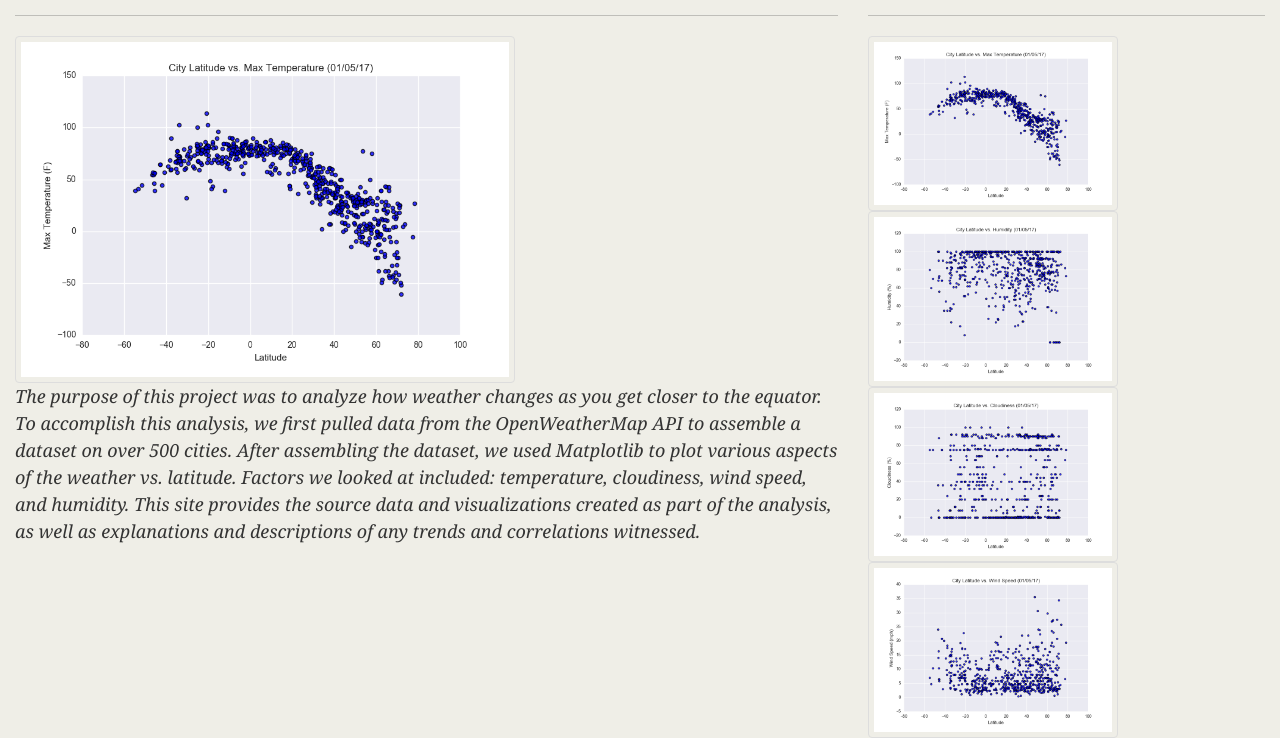
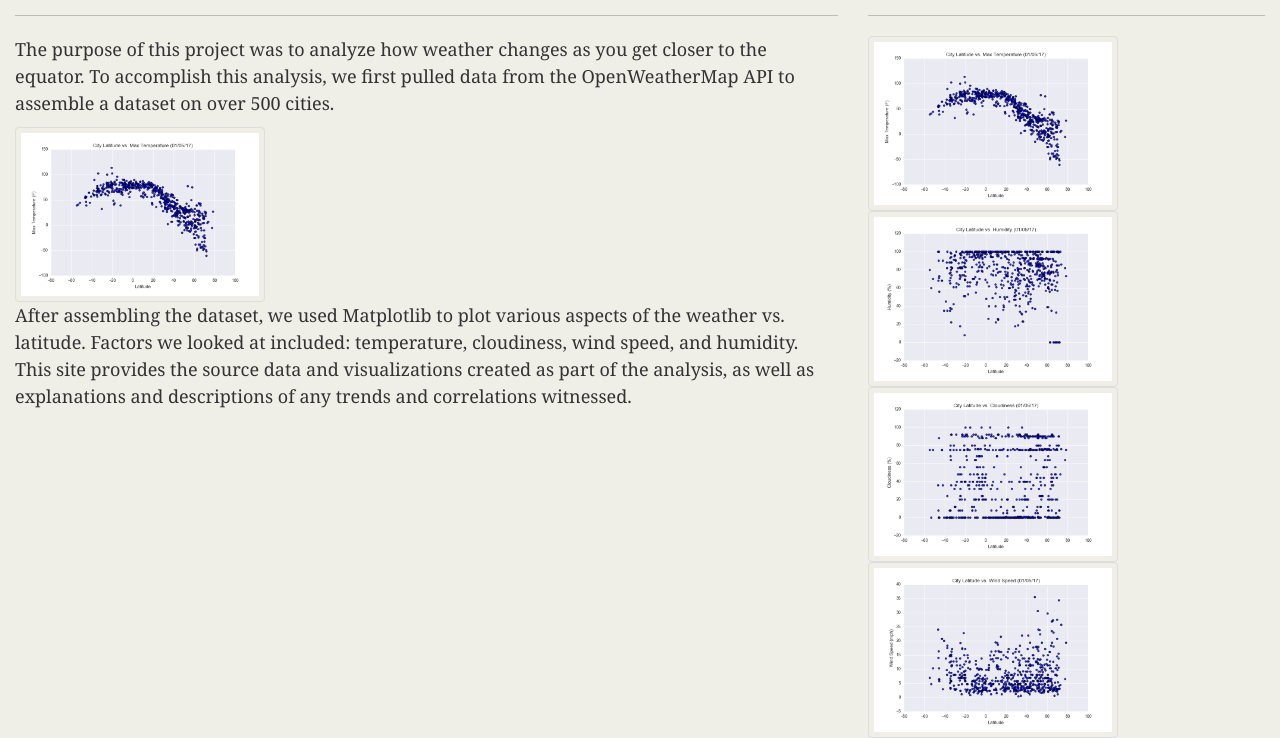
Before and after one commit to ashsams18/Web-Design-Challenge, a plain HTML site: page index.html in a window 1280 px wide. Shown: the part 148-886 px from the top of the page. Drawn offline with nearby package versions, Linux system fonts and the light colour scheme.

Commit message:
05Jan2022-1

```diff
--- a/index.html
+++ b/index.html
@@ -48,18 +48,17 @@
       <h1>Summary: Latitude vs. X</h1>
       <hr>
       <article>
-        <a target="_blank" href="../Resources/assets/images/Fig1.png">
-          <img style="width: 500px;" src="../Resources/assets/images/Fig1.png" alt="Humidity Map">
-        </a>
-        <p><em>The purpose of this project was to analyze how weather changes as you get closer to the equator. To
+        <p>The purpose of this project was to analyze how weather changes as you get closer to the equator. To
             accomplish this analysis, we first pulled data from the OpenWeatherMap API to assemble a dataset on over 500
-            cities.
+            cities.</p>
 
-            After assembling the dataset, we used Matplotlib to plot various aspects of the weather vs. latitude.
+            <img style="width: 250px;" src="../Resources/assets/images/Fig1.png">
+
+            <p>After assembling the dataset, we used Matplotlib to plot various aspects of the weather vs. latitude.
             Factors we looked at included: temperature, cloudiness, wind speed, and humidity. This site provides the
             source data and visualizations created as part of the analysis, as well as explanations and descriptions of
             any trends and correlations witnessed.
-          </em></p>
+          </p>
       </article>
     </div>
 
@@ -74,16 +73,16 @@
       <div class="sidebar">
 
         <a target="_blank" href="./Visualisations/visualizationTemp.html">
-          <img src="../Resources/assets/images/Fig1.png" alt="Temp Map">
+          <img src="Resources/assets/images/Fig1.png" alt="Temp Map">
         </a>
         <a target="_blank" href="./Visualisations/visualizationHumidity.html">
-          <img src="../Resources/assets/images/Fig2.png" alt="Humidity Map">
+          <img src="Resources/assets/images/Fig2.png" alt="Humidity Map">
         </a>
         <a target="_blank" href="./Visualisations/visualizationCloudiness.html">
-          <img src="../Resources/assets/images/Fig3.png" alt="Cloudiness Map">
+          <img src="Resources/assets/images/Fig3.png" alt="Cloudiness Map">
         </a>
         <a target="_blank" href="./Visualisations/visualizationwindspeed.html">
-          <img src="../Resources/assets/images/Fig4.png" alt="Windspeed Map">
+          <img src="Resources/assets/images/Fig4.png" alt="Windspeed Map">
         </a>
       </div>
     </div>
```
